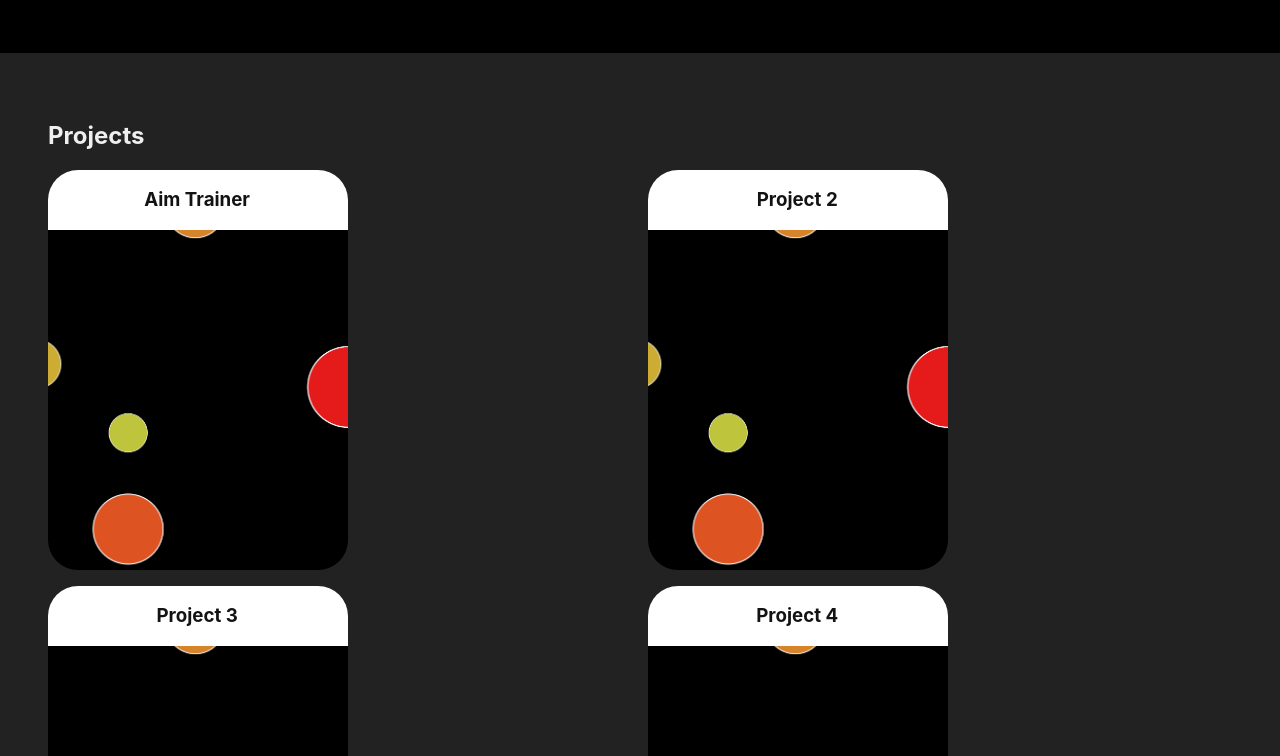
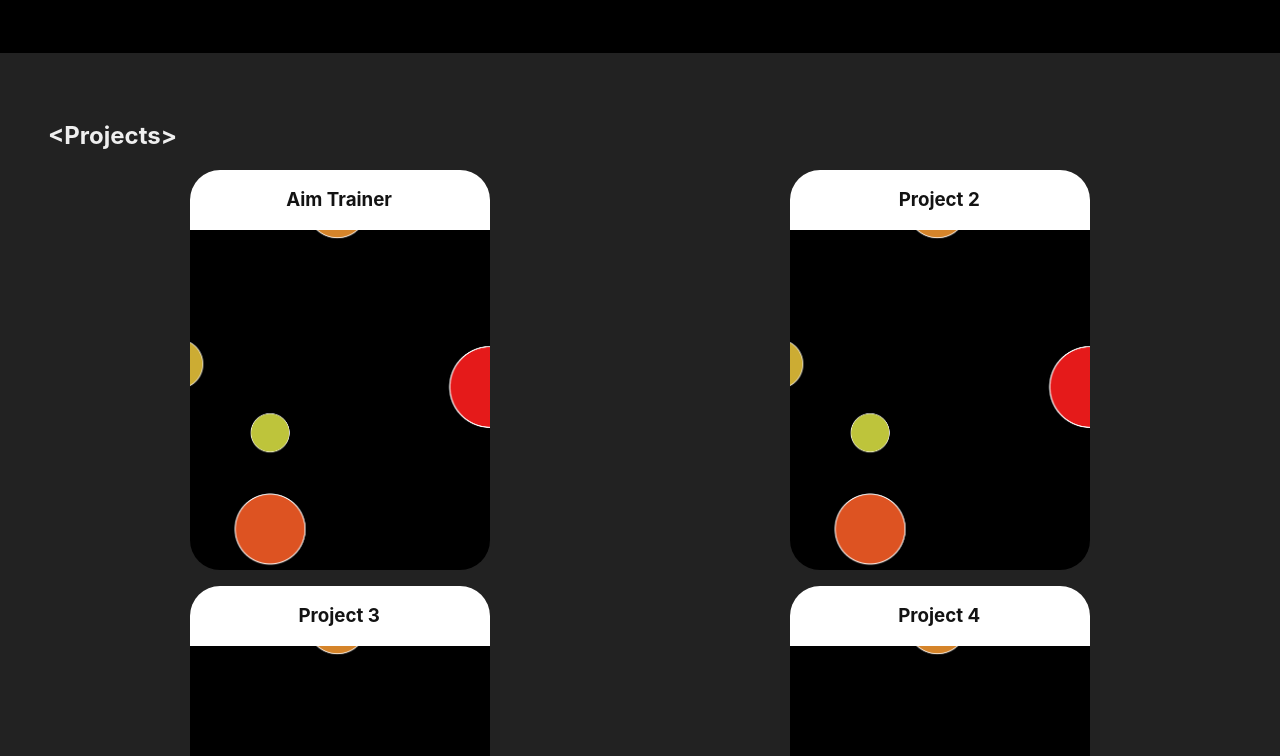
Before and after one commit to JonaWe/portfolio-website, a Next.js app: page / in a window 1280 px wide. Shown: the part 880-1636 px from the top of the page. Built offline with nearby package versions, Linux system fonts and the light colour scheme.

Commit message:
some old uncomitted changes

```diff
--- a/components/Projects/Projects.elements.js
+++ b/components/Projects/Projects.elements.js
@@ -15,6 +15,9 @@ export const ProjectList = styled.div`
   grid-gap: 1em;
   grid-template-columns: 1fr 1fr;
 
+  align-items: center;
+  justify-items: center;
+
   @media screen and (max-width: 480px) {
     grid-template-columns: 1fr;
   }
@@ -26,6 +29,7 @@ export const ProjectCard = styled.div`
   text-align: center;
 
   max-width: 300px;
+  min-width: 300px;
   min-height: 400px;
   border-radius: 30px;
 
--- a/components/Projects/index.js
+++ b/components/Projects/index.js
@@ -1,11 +1,18 @@
+import { useState } from 'react';
 import Project from './Project';
 
 import { Title, ViewBox, ProjectList } from './Projects.elements';
 
 export default function Projects({ projectList }) {
+  const [hovered, setHovered] = useState();
   return (
     <ViewBox id="projects">
-      <Title>Projects</Title>
+      <Title
+        onMouseEnter={() => setHovered(true)}
+        onMouseLeave={() => setHovered(false)}
+      >
+        &lt;Projects{hovered && ' limit={4}'}&gt;
+      </Title>
       <ProjectList>
         {projectList.map(({ name, image, description, url }) => (
           <Project
@@ -17,6 +24,7 @@ export default function Projects({ projectList }) {
           />
         ))}
       </ProjectList>
+      <Title>&lt;/Projects&gt;</Title>
     </ViewBox>
   );
 }
```
